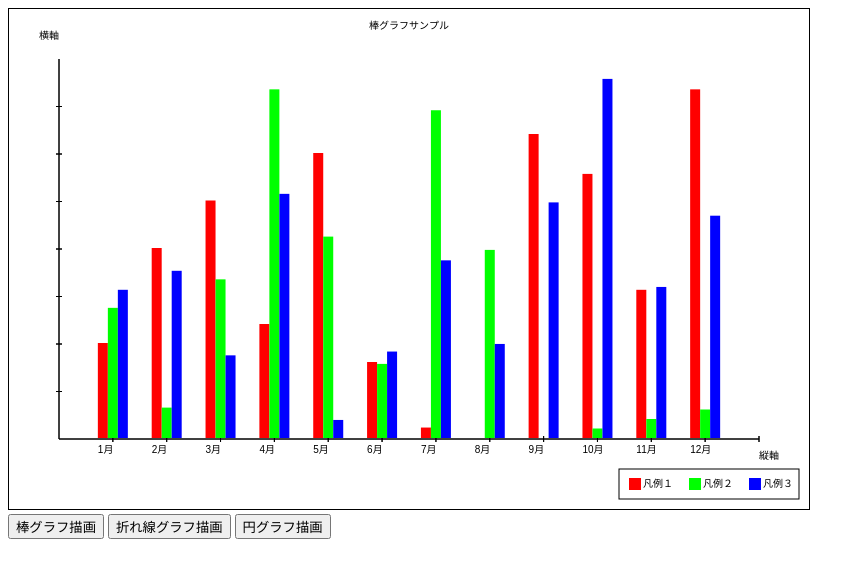
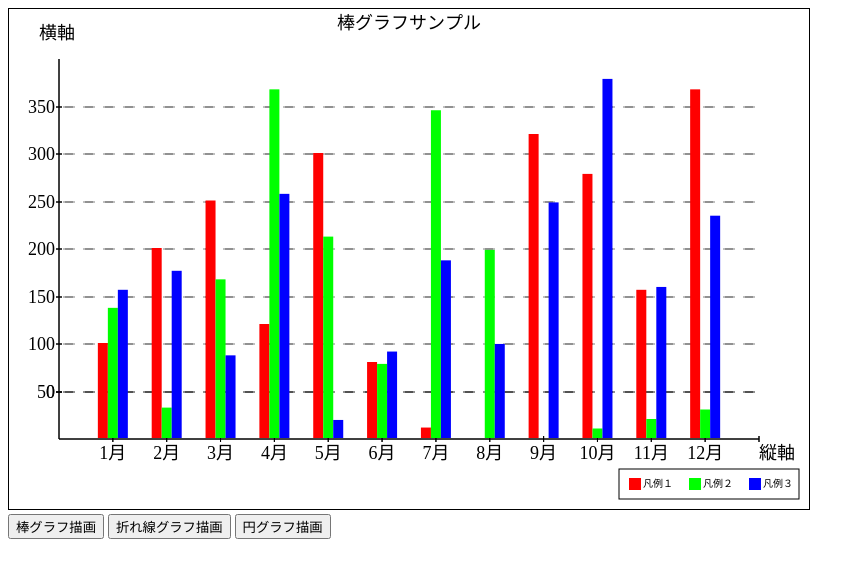
Before and after one commit to matsum0623/drawGraph-JSLibrary, a plain HTML site: page index.html in a window 1280 px wide. Both pictures are taken after a click on the button "棒グラフ描画". Shown: the whole page, without its empty margins (0-865 px from the left). Drawn offline with Linux system fonts and the light colour scheme.

Commit message:
基準線の追加

```diff
--- a/canvas.js
+++ b/canvas.js
@@ -55,7 +55,7 @@ class drawGraph{
         /** 文字色 */
         this.textColor = "#000000";
         /** 文字フォント */
-        this.textFont = "18px 'ＭＳ Ｐゴシック'";
+        this.textFont = "18px 'ＭＳ ゴシック'";
         /** 文字アライメント */
         this.textAlign = 'left';
 
@@ -65,6 +65,13 @@ class drawGraph{
         this.lineColor = "#000000";
         /** 塗りつぶしの色 */
         this.fillColor = "#000000";
+        /** 破線間隔 */
+        this.lineDash = {
+            no  : [0,0],
+            yes : [10,10]
+        };
+        /** 破線フラグ */
+        this.lineDashFlg = false;
 
         /** 折れ線グラフ中の丸の大きさ */
         this.circleRad = 2;
@@ -177,7 +184,7 @@ class drawGraph{
             }
 
             // 文字の描画
-            this.DrawFillText(xPosition, yPosition + 15, data[i][0], 'left', 40);
+            this.DrawFillText(opX + (xInterval * (i+1)), yPosition + 21, data[i][0], 'center', 40);
         }
 
         this.CreateLegend(legendText,this.barFillColor);
@@ -239,7 +246,7 @@ class drawGraph{
             }
 
             // 文字の描画
-            this.DrawFillText(xPosition, yPosition + 15, data[i][0], 'left', 40);
+            this.DrawFillText(xPosition, yPosition + 21, data[i][0], 'center', 40);
         }
 
         // 凡例の描画
@@ -270,7 +277,7 @@ class drawGraph{
         for(let i=0;i<data.length;i++){
             this.DrawFillFan(op['x'],op['y'],rad,startAng, startAng + Math.PI*2*(data[i][1]/dataSum),this.fanColor[i]);
 
-            // データのグラフ内への表示(一定の角度以下の場合表示しない)
+            // データのグラフ内へのデータ表示(一定の角度以下の場合表示しない)
             let textX = op['x'];
             let textY = op['y'];
             const textDrawRad = rad * this.circleTextDrawRadRatio;
@@ -279,8 +286,8 @@ class drawGraph{
                 // 描画位置の計算
                 textX = op['x'] + Math.sin(textDrawAng) * textDrawRad;
                 textY = op['y'] - Math.cos(textDrawAng) * textDrawRad;
-                this.DrawFillBox(textX-15,textY,30,12,'#FFFFFF');
-                this.DrawFillText(textX,textY + 10,data[i][1], 'center',50);
+                this.DrawFillBox(textX-18,textY,36,18,'#FFFFFF');
+                this.DrawFillText(textX,textY + 16,data[i][1], 'center',50);
             }
 
             // 次データのスタート位置調整
@@ -301,13 +308,22 @@ class drawGraph{
          * @param {type} y2
          * @param {type} width
          * @param {type} color
+         * @param {bool} lineDashFlg
          * @returns {undefined}
          */
-        DrawLine(x1,y1,x2,y2,width,color){
+        DrawLine(x1,y1,x2,y2,width,color,lineDashFlg){
             width = typeof width !== 'undefined' ? width : this.lineWidth;
             color = typeof color !== 'undefined' ? color : this.lineColor;
+            lineDashFlg = typeof lineDashFlg !== 'undefined' ? lineDashFlg : this.lineDashFlg;
+
+
             this.ctx.lineWidth = width;
             this.ctx.strokeStyle = color;
+            if(lineDashFlg !== true){
+                this.ctx.setLineDash(this.lineDash['no']);
+            }else{
+                this.ctx.setLineDash(this.lineDash['yes']);
+            }
             this.ctx.beginPath();
             this.ctx.moveTo(x1,y1);
             this.ctx.lineTo(x2,y2);
@@ -411,22 +427,22 @@ class drawGraph{
         }
 
         /**
-         *
+         * テキストを描画
          * @param {type} x
          * @param {type} y
          * @param {type} text
          * @param {type} maxLength
          * @param {type} textColor
-         * @param {type} font
+         * @param {type} textFont
          * @returns {undefined}
          */
-        DrawFillText(x,y,text,textAlign,maxLength,textColor,font){
+        DrawFillText(x,y,text,textAlign,maxLength,textColor,textFont){
             textColor = typeof textColor !== 'undefined' ? textColor : this.textColor;
-            font = typeof font !== 'undefined' ? font : this.font;
+            textFont = typeof textFont !== 'undefined' ? textFont : this.textFont;
             textAlign = typeof textAlign !== 'undefined' ? textAlign : this.textAlign;
 
             this.ctx.fillStyle = textColor;
-            this.ctx.font      = font;
+            this.ctx.font      = textFont;
             this.ctx.textAlign = textAlign;
             this.ctx.fillText(text,x,y,maxLength);
             this.ctx.textAlign = this.textAlign;
@@ -463,9 +479,14 @@ class drawGraph{
             this.DrawLine(opX,opY,opX,maxY,1,axisColor);
             // 縦軸単位線描画
             var tmpY = opY - unitY;
-            while(tmpY > maxY){
-                this.DrawLine(opX-3,tmpY,opX+3,tmpY,1,axisColor);
-                tmpY = tmpY - unitY;
+            for(let i=0;tmpY > maxY;i++){
+                // 基準点描画
+                this.DrawLine(opX-3, Math.round(tmpY), opX+3, Math.round(tmpY), 1, axisColor);
+                // 基準単位描画
+                this.DrawFillText(opX-4, Math.round(tmpY) + 6, this.unitY * i, 'right')
+                // 基準線描画
+                this.DrawLine(opX+4, Math.round(tmpY), this.maxX, Math.round(tmpY), 0.5, '#000000', true);
+                tmpY = opY - (unitY * (i + 1));
             }
             // 縦軸単位表記描画
             this.DrawFillText(30,30,unitXText, 'left');
@@ -475,10 +496,11 @@ class drawGraph{
             // 横軸単位線描画
             var tmpX = opX + unitX;
             while(tmpX < maxX){
+                // 基準点描画
                 this.DrawLine(tmpX,opY-3,tmpX,opY+3,1,axisColor);
                 tmpX = tmpX + unitX;
             }
-            // 縦軸単位表記描画
+            // 横軸単位表記描画
             this.DrawFillText(maxX,this.height-50,unitYText, 'left');
         }
 
@@ -500,7 +522,7 @@ class drawGraph{
 
             for(let i=0; i<legendCount; i++){
                 this.DrawFillBox(tmpX + i*60 + 10,tmpY + 9,12,12,fillColor[i],fillColor[i],true)
-                this.DrawFillText(tmpX + i*60 + 24,tmpY + 18,legendText[i], 'left',50);
+                this.DrawFillText(tmpX + i*60 + 24,tmpY + 18,legendText[i], 'left',50,'#000000',"10px 'ＭＳ ゴシック'");
             }
         }
 
--- a/index.html
+++ b/index.html
@@ -39,9 +39,9 @@
             // 描画するデータ（円グラフ）
             const circleGraphData = [
                 ['10代',10],
-                ['20代',10],
-                ['30代',10],
-                ['40代',1000],
+                ['20代',20],
+                ['30代',30],
+                ['40代',100],
                 ['50代',50],
                 ['60代',1]
             ];
@@ -68,7 +68,7 @@
                     title = "円グラフサンプル";
                     MyCan.titleText = title;
                     // 円グラフの追加
-                    MyCan.drawCircleGraph(circleGraphData,["凡例１","凡例２","凡例３","凡例４","凡例５"]);
+                    MyCan.drawCircleGraph(circleGraphData,["凡例１","凡例２","凡例３","凡例４","凡例５","凡例６"]);
                     break;
             }
         }
```
